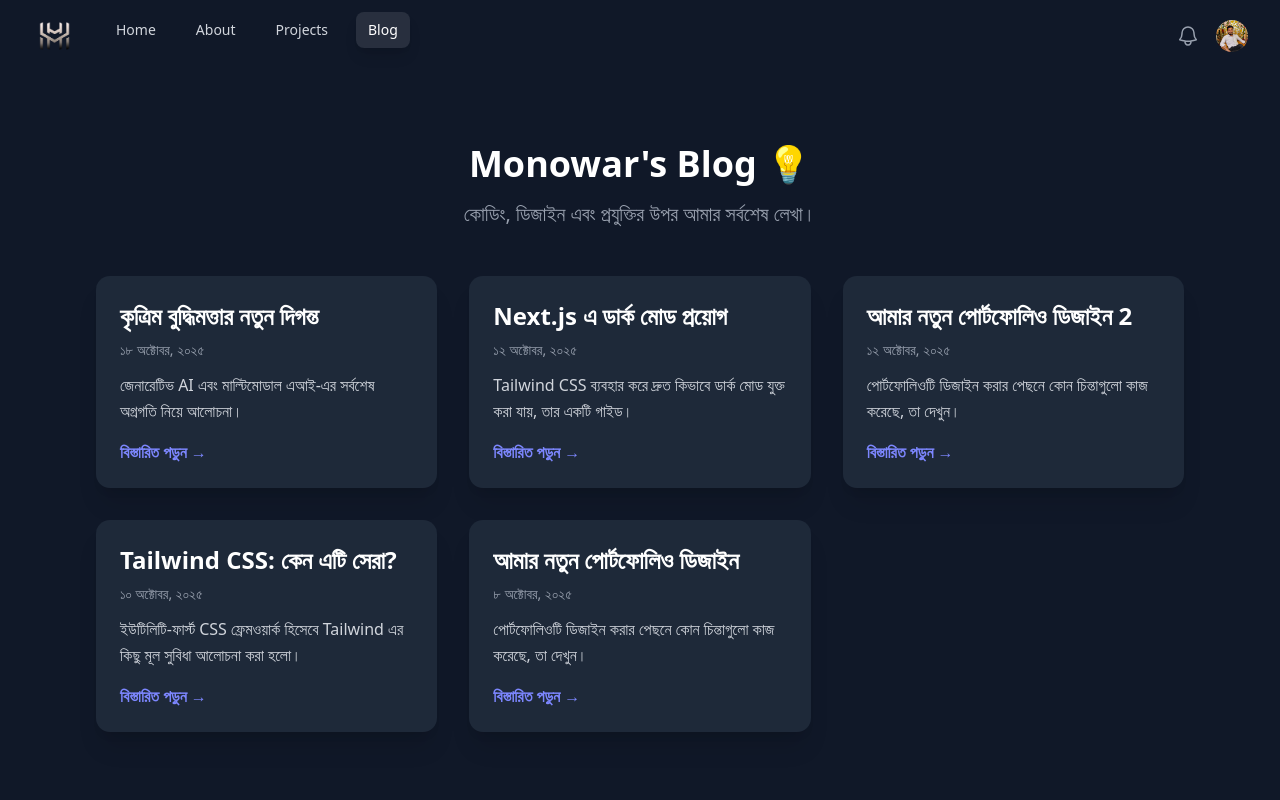
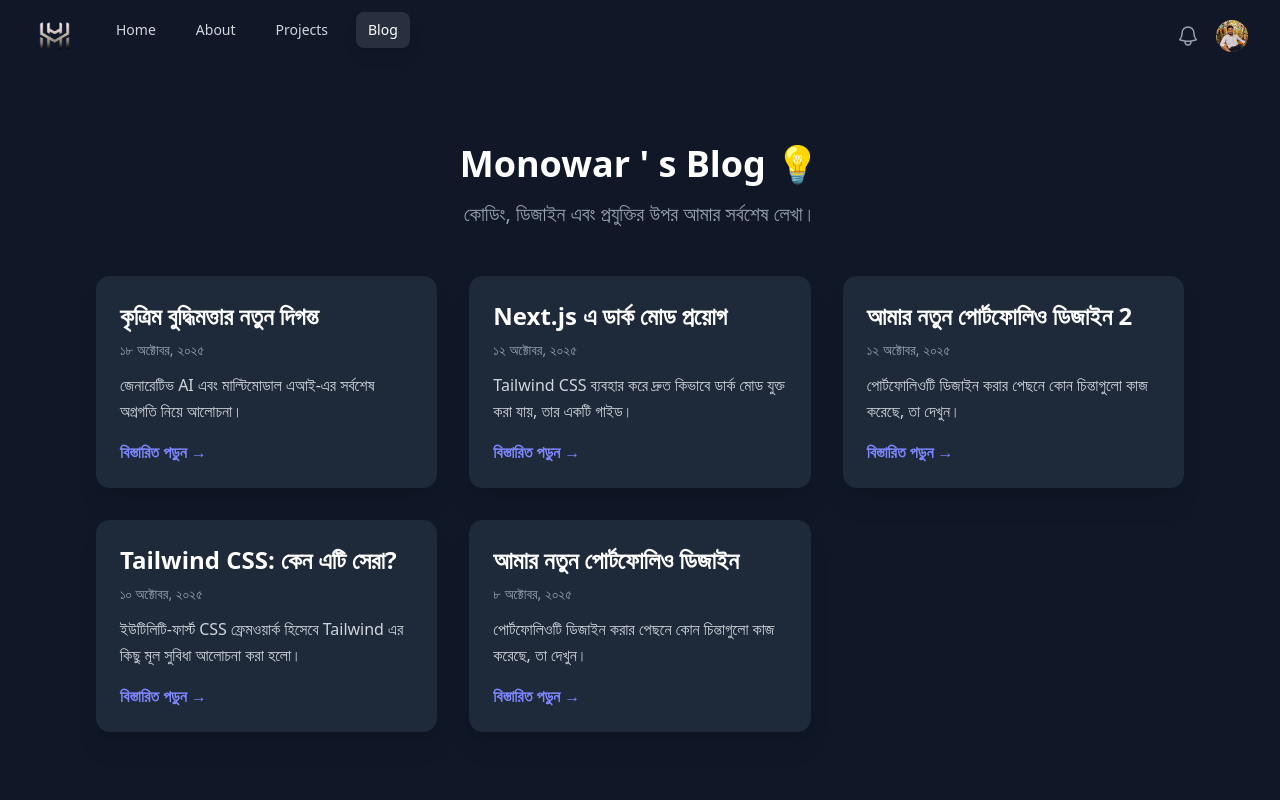
Before and after one commit to monowar674/Latest-portfolio, a Next.js app: page /blog in a window 1280 px wide. Shown: the top 800 px of the page. Built offline with nearby package versions, Linux system fonts and the light colour scheme.

Commit message:
some correction2

```diff
--- a/src/app/blog/page.tsx
+++ b/src/app/blog/page.tsx
@@ -41,7 +41,7 @@ export default function BlogHomePage() {
 
         {/* ব্লগের মূল শিরোনাম (বড় এবং কেন্দ্রAligned) */}
         <h1 className="text-4xl font-extrabold text-white text-center mb-4">
-          Monowar's Blog 💡
+          Monowar &apos; s Blog 💡
         </h1>
         <p className="text-xl text-gray-400 text-center mb-12">
           কোডিং, ডিজাইন এবং প্রযুক্তির উপর আমার সর্বশেষ লেখা।
```
